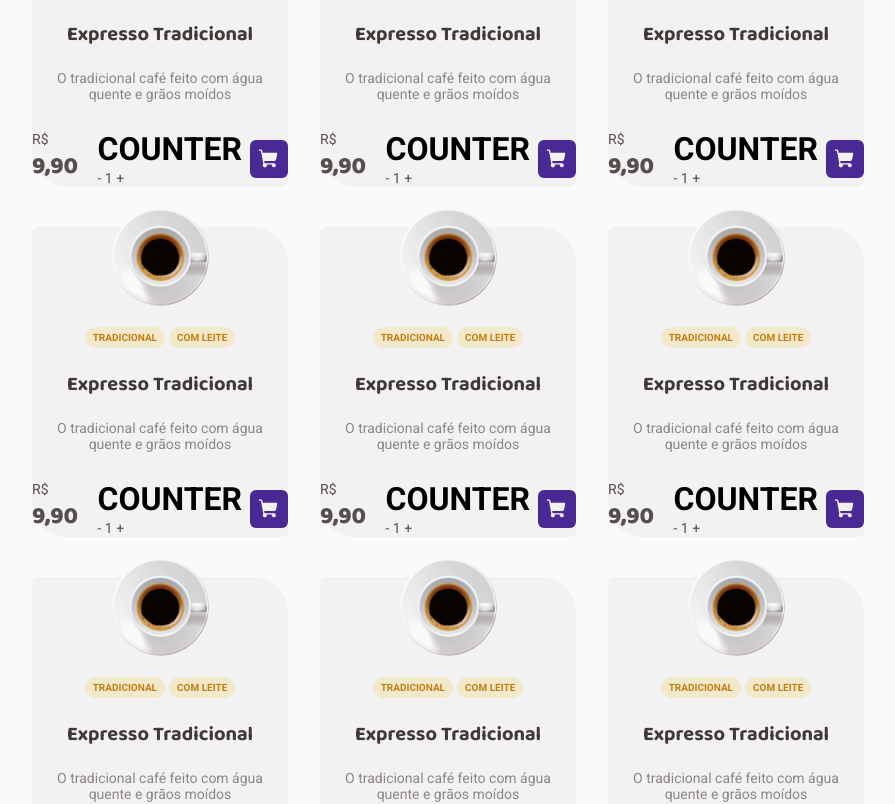
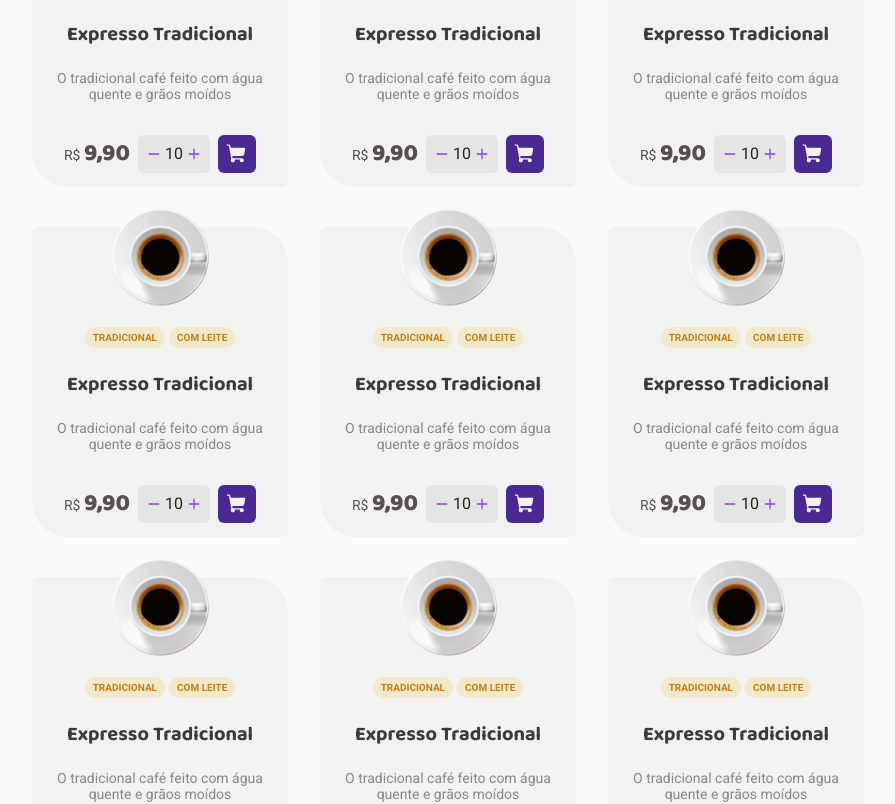
Before and after one commit to marcusviniciusmo/Ignite_Rocketseat_React_Coffee_Delivery, a React (Vite) app in the folder frontend/: page / in a window 1280 px wide. Shown: the part 862-1666 px from the top of the page, without its empty margins (128-1023 px from the left). Built offline with nearby package versions, Linux system fonts and the light colour scheme.

Commit message:
CoffeeCard component styling

```diff
--- a/frontend/src/components/Counter/index.tsx
+++ b/frontend/src/components/Counter/index.tsx
@@ -1,8 +1,16 @@
+import { Minus, Plus } from 'phosphor-react';
+import { CounterContainer, Icon, QuantityItem } from './styles';
+
 export function Counter() {
   return (
-    <div>
-      <h1>COUNTER</h1>
-      <span>- 1 +</span>
-    </div>
+    <CounterContainer>
+      <Icon title="Remover item" className="counterIcon">
+        <Minus weight="bold" />
+      </Icon>
+      <QuantityItem>10</QuantityItem>
+      <Icon title="Adicionar item" className="counterIcon">
+        <Plus weight="bold" />
+      </Icon>
+    </CounterContainer>
   );
 }
--- /dev/null
+++ b/frontend/src/components/Counter/styles.ts
@@ -0,0 +1,36 @@
+import styled from 'styled-components';
+
+export const CounterContainer = styled.div`
+  background: ${(props) => props.theme.baseButton};
+  width: 7.2rem;
+  height: 3.8rem;
+  padding: 0.8rem;
+  border-radius: 0.6rem;
+  display: flex;
+  align-items: center;
+  justify-content: center;
+  gap: 0.4rem;
+  user-select: none;
+
+  &:hover {
+    background: ${(props) => props.theme.baseHover};
+  }
+`;
+
+export const Icon = styled.div`
+  color: ${(props) => props.theme.secondaryColor};
+  font-size: 1.4rem;
+  display: flex;
+  align-items: center;
+  justify-content: center;
+  cursor: pointer;
+
+  &:hover {
+    color: ${(props) => props.theme.baseTitle};
+  }
+`;
+
+export const QuantityItem = styled.div`
+  color: ${(props) => props.theme.baseTitle};
+  font-size: 1.6rem;
+`;
```
